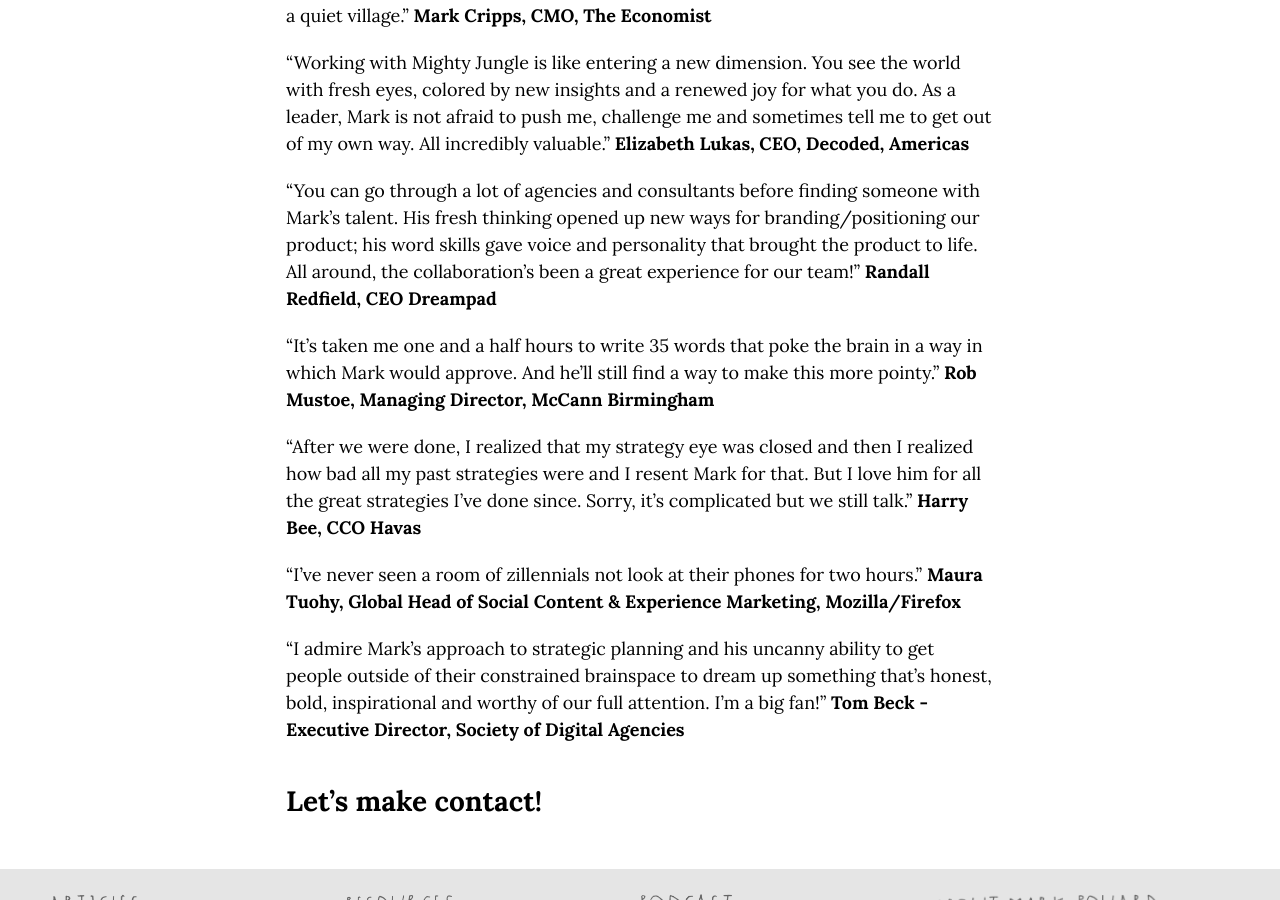
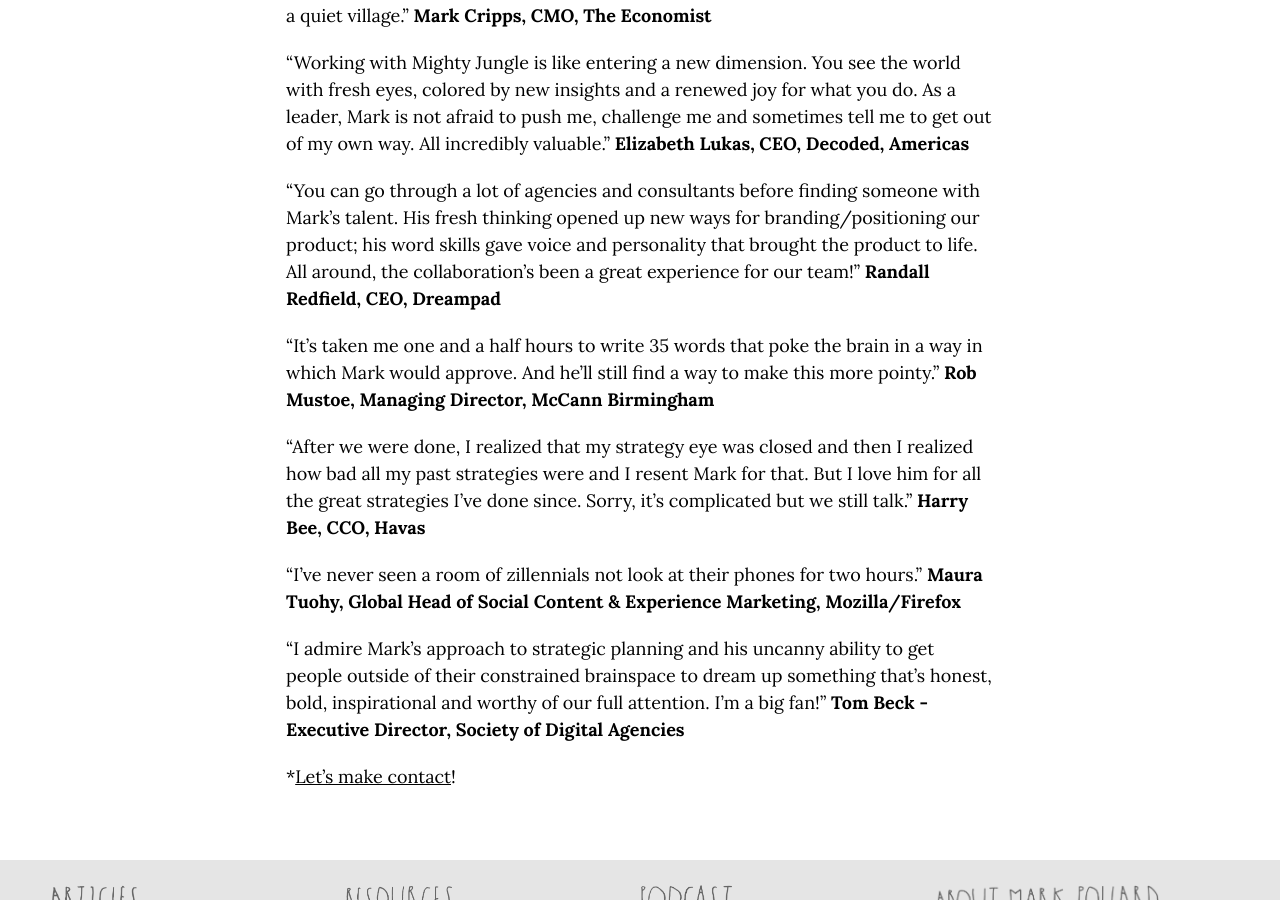
Before and after one commit to markhpollard/markhpollard.github.io, a Jekyll site: the page built from work-with-me.md, in a window 1280 px wide and 900 px high, scrolled down 2432 px. Built offline with Jekyll 4.4.1, drawn with Linux system fonts in a browser that asks for light colours; nearby versions of some CDN libraries.

Commit message:
Updated Work With Me

```diff
--- a/work-with-me.md
+++ b/work-with-me.md
@@ -69,14 +69,14 @@
 
 "Working with Mighty Jungle is like entering a new dimension. You see the world with fresh eyes, colored by new insights and a renewed joy for what you do. As a leader, Mark is not afraid to push me, challenge me and sometimes tell me to get out of my own way. All incredibly valuable." **Elizabeth Lukas, CEO, Decoded, Americas**
 
-“You can go through a lot of agencies and consultants before finding someone with Mark’s talent. His fresh thinking opened up new ways for branding/positioning our product; his word skills gave voice and personality that brought the product to life.  All around, the collaboration's been a great experience for our team!” **Randall Redfield, CEO Dreampad**
+“You can go through a lot of agencies and consultants before finding someone with Mark’s talent. His fresh thinking opened up new ways for branding/positioning our product; his word skills gave voice and personality that brought the product to life.  All around, the collaboration's been a great experience for our team!” **Randall Redfield, CEO, Dreampad**
 
 “It’s taken me one and a half hours to write 35 words that poke the brain in a way in which Mark would approve. And he’ll still find a way to make this more pointy.” **Rob Mustoe, Managing Director, McCann Birmingham**
 
-“After we were done, I realized that my strategy eye was closed and then I realized how bad all my past strategies were and I resent Mark for that. But I love him for all the great strategies I’ve done since. Sorry, it’s complicated but we still talk.” **Harry Bee, CCO Havas**
+“After we were done, I realized that my strategy eye was closed and then I realized how bad all my past strategies were and I resent Mark for that. But I love him for all the great strategies I’ve done since. Sorry, it’s complicated but we still talk.” **Harry Bee, CCO, Havas**
 
 “I’ve never seen a room of zillennials not look at their phones for two hours.” **Maura Tuohy, Global Head of Social Content & Experience Marketing, Mozilla/Firefox**
 
 "I admire Mark’s approach to strategic planning and his uncanny ability to get people outside of their constrained brainspace to dream up something that’s honest, bold, inspirational and worthy of our full attention. I’m a big fan!" **Tom Beck - Executive Director, Society of Digital Agencies**
 
-## [Let's make contact](contact/)!
+*[Let's make contact](contact)!
```
